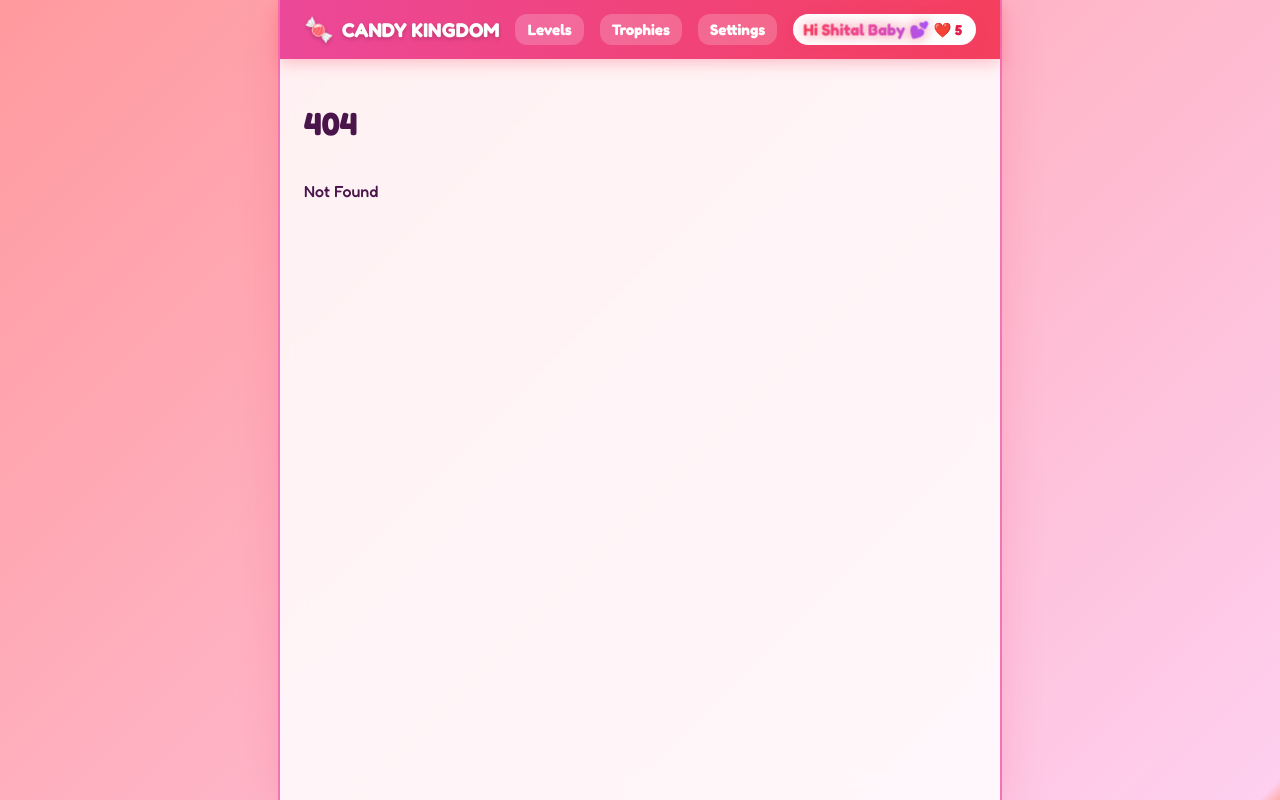
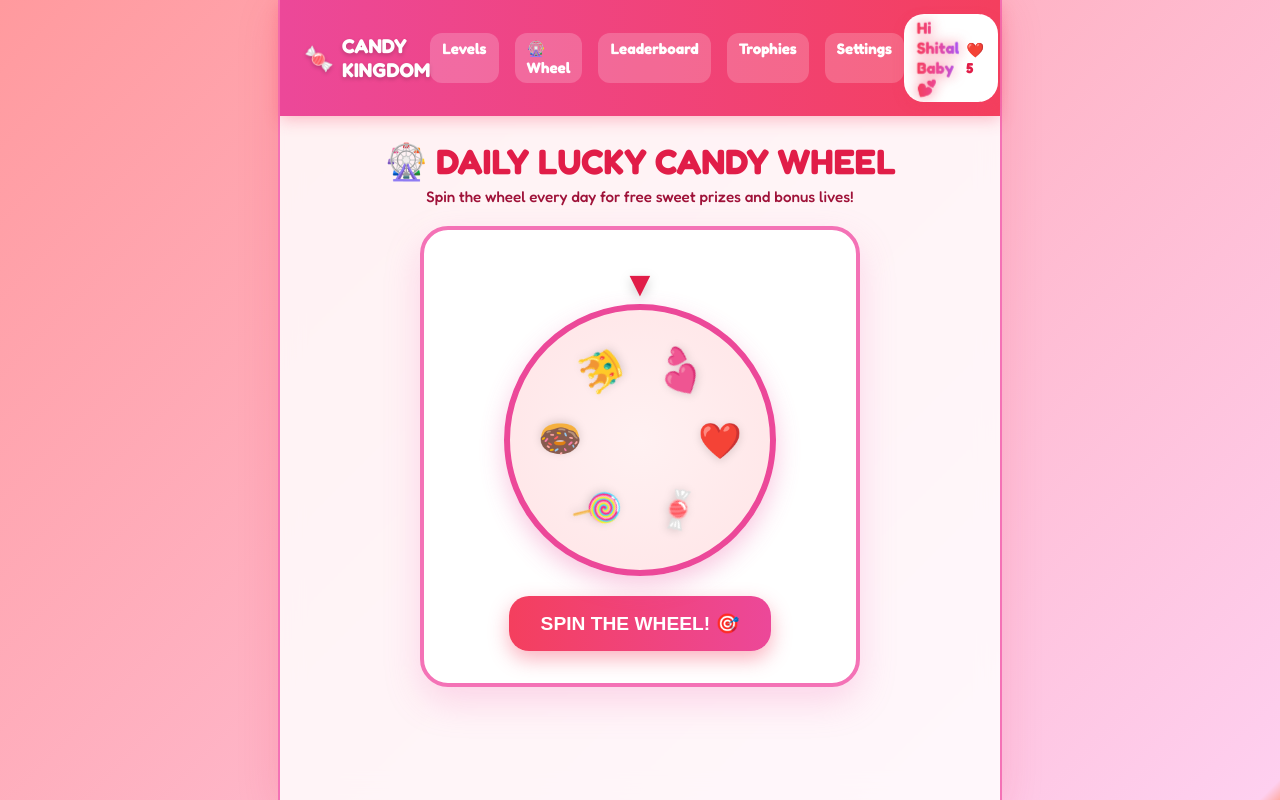
Before and after one commit to sagarprasad007/Candy-game, a SvelteKit app in the folder apps/game-app/: page /wheel in a window 1280 px wide. Before the commit this address had no page. Built offline with nearby package versions, Linux system fonts and the light colour scheme.

Commit message:
New features

```diff
--- a/apps/game-app/src/routes/+layout.svelte
+++ b/apps/game-app/src/routes/+layout.svelte
@@ -33,6 +33,8 @@
 
     <nav class="nav-links">
       <a href="/levels">Levels</a>
+      <a href="/wheel">🎡 Wheel</a>
+      <a href="/leaderboard">Leaderboard</a>
       <a href="/achievements">Trophies</a>
       <a href="/settings">Settings</a>
     </nav>
--- /dev/null
+++ b/apps/game-app/src/routes/wheel/+page.svelte
@@ -0,0 +1,189 @@
+<script lang="ts">
+  import { soundFx } from '$lib/audio/sound';
+
+  let isSpinning = $state(false);
+  let rotationDeg = $state(0);
+  let rewardMessage = $state('');
+
+  const rewards = [
+    { label: '💖 +1 Life', type: 'life', icon: '❤️' },
+    { label: '🍬 Sweet Bonus', type: 'points', val: 500, icon: '🍬' },
+    { label: '🍭 Sugar Blast', type: 'points', val: 1000, icon: '🍭' },
+    { label: '🍩 Doughnut Prize', type: 'points', val: 1500, icon: '🍩' },
+    { label: '⭐ Jackpot!', type: 'points', val: 2500, icon: '👑' },
+    { label: '💖 +2 Lives', type: 'life', icon: '💕' },
+  ];
+
+  function handleSpin() {
+    if (isSpinning) return;
+    isSpinning = true;
+    rewardMessage = '';
+
+    soundFx.playSpecialSound();
+
+    const randomRotations = 5 + Math.floor(Math.random() * 5);
+    const prizeIndex = Math.floor(Math.random() * rewards.length);
+    const targetDeg = randomRotations * 360 + prizeIndex * 60;
+
+    rotationDeg = targetDeg;
+
+    setTimeout(() => {
+      isSpinning = false;
+      const wonPrize = rewards[prizeIndex];
+      rewardMessage = `🎉 You won: ${wonPrize.label}!`;
+      soundFx.playWinSound();
+    }, 3500);
+  }
+</script>
+
+<div class="wheel-screen">
+  <div class="header">
+    <h1>🎡 DAILY LUCKY CANDY WHEEL</h1>
+    <p>Spin the wheel every day for free sweet prizes and bonus lives!</p>
+  </div>
+
+  <div class="wheel-card">
+    <div class="pointer">▼</div>
+
+    <div
+      class="wheel-disc"
+      style="transform: rotate({rotationDeg}deg); transition: {isSpinning ? 'transform 3.5s cubic-bezier(0.15, 0.9, 0.25, 1)' : 'none'};"
+    >
+      {#each rewards as reward, idx}
+        <div class="slice slice-{idx}">
+          <span class="slice-icon">{reward.icon}</span>
+        </div>
+      {/each}
+    </div>
+
+    <button class="spin-btn {isSpinning ? 'spinning' : ''}" onclick={handleSpin} disabled={isSpinning}>
+      {isSpinning ? 'Spinning...' : 'SPIN THE WHEEL! 🎯'}
+    </button>
+
+    {#if rewardMessage}
+      <div class="reward-banner">{rewardMessage}</div>
+    {/if}
+  </div>
+</div>
+
+<style>
+  .wheel-screen {
+    display: flex;
+    flex-direction: column;
+    gap: 20px;
+    align-items: center;
+  }
+
+  .header h1 {
+    margin: 0;
+    font-size: 2.2rem;
+    font-weight: 900;
+    color: #e11d48;
+    text-align: center;
+  }
+
+  .header p {
+    margin: 4px 0 0 0;
+    font-size: 0.95rem;
+    color: #9f1239;
+    text-align: center;
+  }
+
+  .wheel-card {
+    background: #ffffff;
+    border: 4px solid #f472b6;
+    border-radius: 28px;
+    padding: 32px 24px;
+    box-shadow: 0 15px 35px rgba(244, 114, 182, 0.25);
+    display: flex;
+    flex-direction: column;
+    align-items: center;
+    gap: 20px;
+    width: 100%;
+    max-width: 440px;
+    box-sizing: border-box;
+    position: relative;
+  }
+
+  .pointer {
+    font-size: 2.2rem;
+    color: #e11d48;
+    z-index: 10;
+    margin-bottom: -20px;
+    filter: drop-shadow(0 4px 6px rgba(0,0,0,0.2));
+  }
+
+  .wheel-disc {
+    width: 260px;
+    height: 260px;
+    border-radius: 50%;
+    border: 6px solid #ec4899;
+    box-shadow: 0 10px 25px rgba(236, 72, 153, 0.3);
+    position: relative;
+    overflow: hidden;
+    background: radial-gradient(circle, #fff1f2 0%, #ffe4e6 100%);
+  }
+
+  .slice {
+    position: absolute;
+    top: 50%;
+    left: 50%;
+    width: 100px;
+    height: 100px;
+    margin-top: -50px;
+    margin-left: -50px;
+    display: flex;
+    align-items: center;
+    justify-content: center;
+  }
+
+  .slice-0 { transform: rotate(0deg) translate(80px); }
+  .slice-1 { transform: rotate(60deg) translate(80px); }
+  .slice-2 { transform: rotate(120deg) translate(80px); }
+  .slice-3 { transform: rotate(180deg) translate(80px); }
+  .slice-4 { transform: rotate(240deg) translate(80px); }
+  .slice-5 { transform: rotate(300deg) translate(80px); }
+
+  .slice-icon {
+    font-size: 2.2rem;
+    filter: drop-shadow(0 2px 4px rgba(0,0,0,0.15));
+  }
+
+  .spin-btn {
+    background: linear-gradient(90deg, #f43f5e, #ec4899);
+    color: #ffffff;
+    border: none;
+    padding: 16px 32px;
+    border-radius: 20px;
+    font-size: 1.2rem;
+    font-weight: 900;
+    cursor: pointer;
+    box-shadow: 0 8px 20px rgba(244, 63, 94, 0.4);
+    transition: transform 0.15s ease;
+  }
+
+  .spin-btn:hover:not(:disabled) {
+    transform: scale(1.05);
+  }
+
+  .spin-btn:disabled {
+    opacity: 0.7;
+    cursor: not-allowed;
+  }
+
+  .reward-banner {
+    background: linear-gradient(90deg, #10b981, #059669);
+    color: #ffffff;
+    font-weight: 900;
+    font-size: 1.1rem;
+    padding: 12px 24px;
+    border-radius: 18px;
+    box-shadow: 0 6px 18px rgba(16, 185, 129, 0.35);
+    animation: popPrize 0.4s cubic-bezier(0.175, 0.885, 0.32, 1.275);
+  }
+
+  @keyframes popPrize {
+    from { transform: scale(0.5); opacity: 0; }
+    to { transform: scale(1); opacity: 1; }
+  }
+</style>
```
